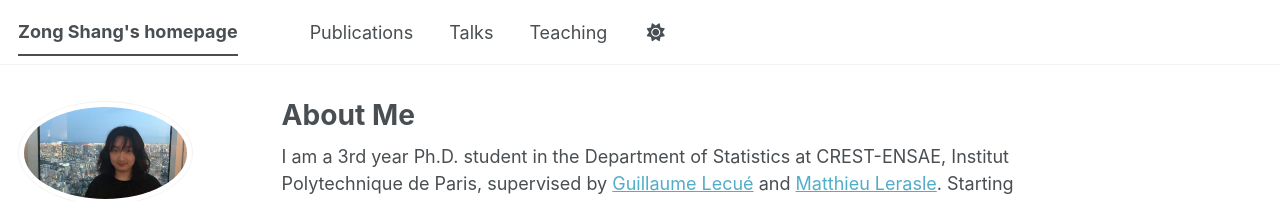
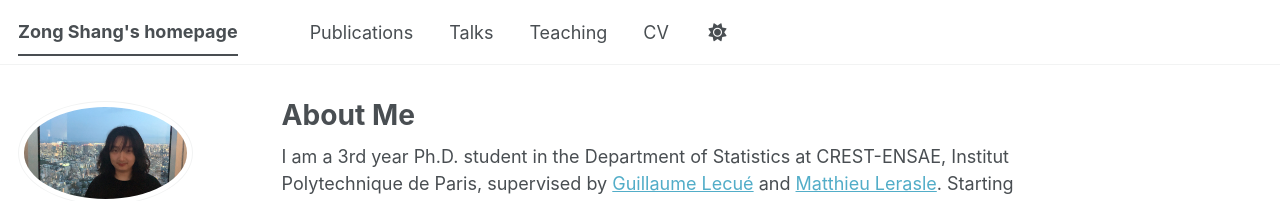
Before and after one commit to zong-shang/zong-shang.github.io, a Jekyll site: the page built from _pages/about.md, in a window 1280 px wide. Shown: the top 201 px of the page. Built offline with Jekyll 4.4.1, drawn with Linux system fonts in a browser that asks for light colours; a script bundle is joined from its source files by our own code; library files that are not in the unit come from our copies.

```diff
--- a/_data/navigation.yml
+++ b/_data/navigation.yml
@@ -8,3 +8,6 @@ main:
 
   - title: "Teaching"
     url: /teaching/
+
+  - title: "CV"
+    url: /files/Resume_CV_.pdf
```
